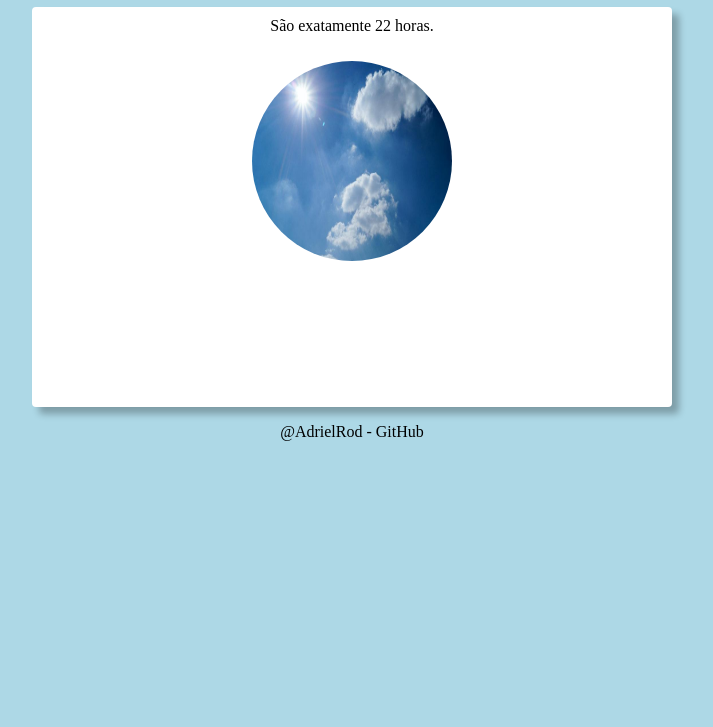
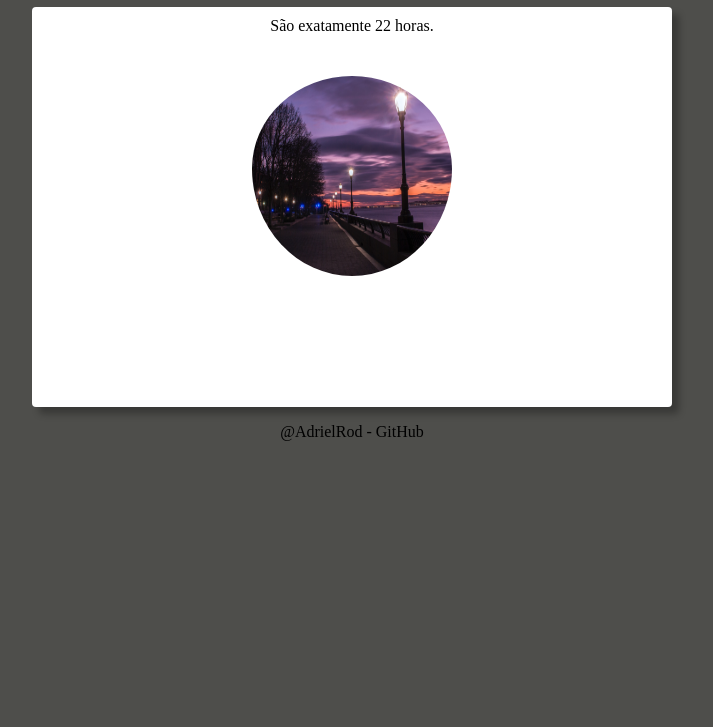
Before and after one commit to AdrielRod/projeto-horario, a plain HTML site: page index.html in a window 1280 px wide. Shown: the part 73-800 px from the top of the page, without its empty margins (288-1001 px from the left). Drawn offline with Linux system fonts and the light colour scheme.

Commit message:
projeto horario finalizado

```diff
--- a/estilos/style.css
+++ b/estilos/style.css
@@ -3,6 +3,9 @@
 body{
     background-color: lightblue;
     text-align: center;
+}
+header > h1 {
+    color: white;
 }
 section{
     background-color: white;
@@ -17,6 +20,7 @@ section{
     display: flex;
     align-items: center;
     justify-content: center;
+    padding-top: 15px;
 }
 div > p{
     padding: 10px;
--- a/index.html
+++ b/index.html
@@ -8,7 +8,7 @@
 
     <link rel="stylesheet" href="estilos/style.css">
 </head>
-<body>
+<body onload="carregar()">
     <header>
         <h1>Hora do Dia</h1>
     </header>
@@ -16,8 +16,8 @@
         <div>
             <p id="horaAtual"></p>
         </div>
-        <div id="imagem">
-            <img src="imagens/dia.jpg" alt="">
+        <div id="foto">
+            <img id="imagem" src="" alt="">
         </div>
     </section>
     <footer>
--- a/script/index.js
+++ b/script/index.js
@@ -1,9 +1,31 @@
-var data = new Date()
-var hora = data.getHours()
-var palavra = document.querySelector("p#horaAtual")
-var imagem = document.querySelector("img#imagem")
-palavra.innerText = (`São exatamente ${hora} horas.`)
+function carregar(){
+    var palavra = document.querySelector("p#horaAtual")
+    //Pegando os dados do parágrafo
 
-if (hora >= 13){
-    imagem.innerText = "tarde"
+    var imagem = document.getElementById("imagem")
+
+    var data = new Date()
+    //Instanciando o objeto Date
+
+    var hora = data.getHours()
+    //Adquirindo o valor das horas
+
+    var foto = document.getElementById("foto")
+    //Pegando os dados da foto
+
+    palavra.innerText = (`São exatamente ${hora} horas.`)
+
+
+    if (hora >= 0 && hora < 12){
+        document.getElementById("imagem").src = "imagens/manha.jpg"
+
+    }
+    else if (hora >= 13 && hora < 17){
+        document.getElementById("imagem").src = "imagens/tarde.jpg"
+        document.body.style.backgroundColor = "#c2bb5d"
+    }
+    else{
+        document.getElementById("imagem").src = "imagens/noite.jpg"
+        document.body.style.backgroundColor = "#4e4e4b"
+    }
 }
```
Also changed, not shown: imagens/dia.jpg (deleted), imagens/manha.jpg (added), imagens/noite.jpg (added), imagens/tarde.jpg (added).
